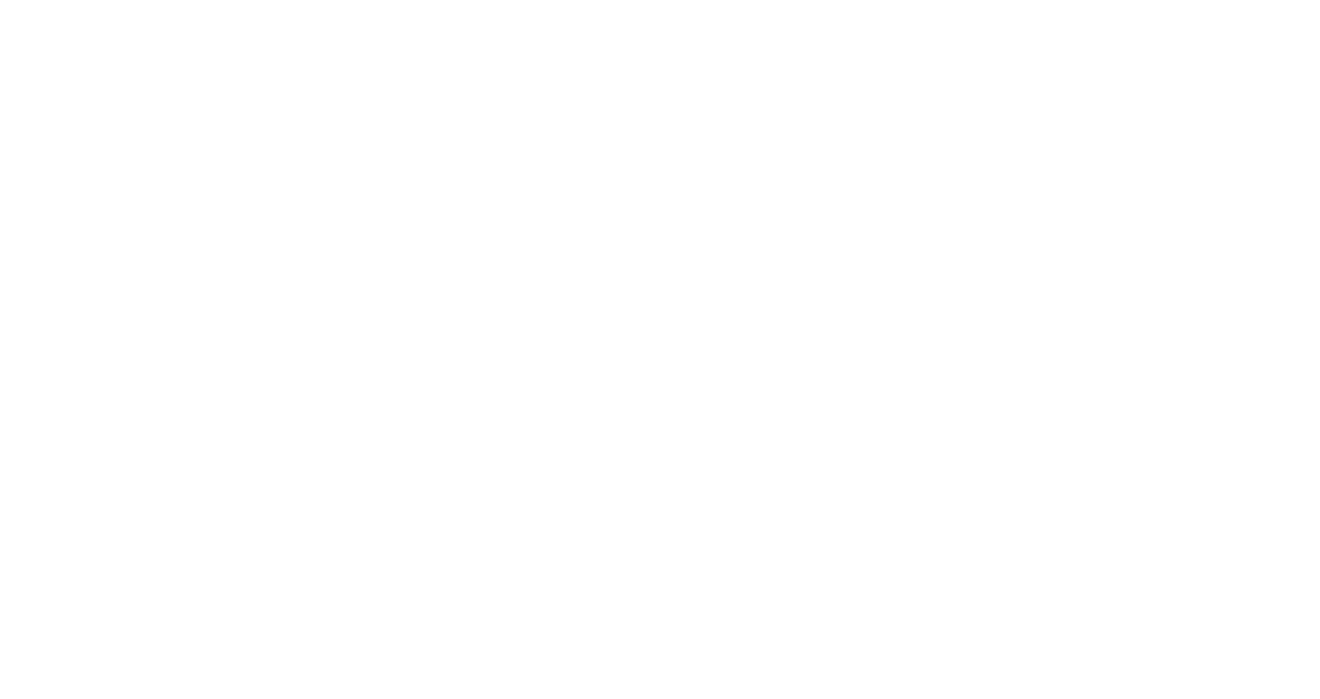
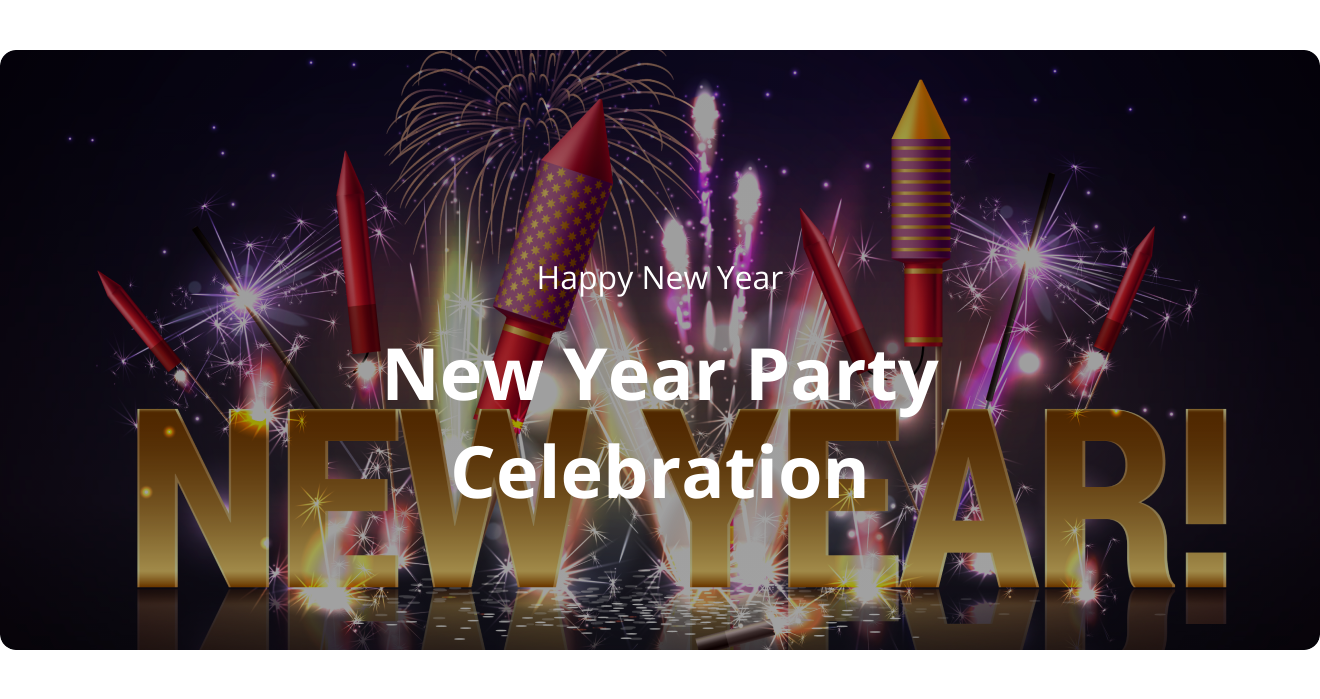
Before and after one commit to nafisfaiyaz-012/module5_task_newyearoffer, a plain HTML site: page index.html in a window 1280 px wide. Shown: the whole page, 1320 px wide, since content can reach past the window. Drawn offline with nearby package versions, Linux system fonts and the light colour scheme.

Commit message:
banner section added

```diff
--- a/index.html
+++ b/index.html
@@ -1,15 +1,28 @@
 <!DOCTYPE html>
 <html lang="en">
+
 <head>
     <meta charset="UTF-8">
     <meta name="viewport" content="width=device-width, initial-scale=1.0">
     <title>New Year Offer</title>
     <link rel="stylesheet" href="styles/newyear.css">
+
+    <link rel="preconnect" href="https://fonts.googleapis.com">
+<link rel="preconnect" href="https://fonts.gstatic.com" crossorigin>
+<link href="https://fonts.googleapis.com/css2?family=Inter:ital,opsz,wght@0,14..32,100..900;1,14..32,100..900&family=Open+Sans:ital,wght@0,300..800;1,300..800&display=swap" rel="stylesheet">
+
+<link rel="preconnect" href="https://fonts.googleapis.com">
+<link rel="preconnect" href="https://fonts.gstatic.com" crossorigin>
+<link href="https://fonts.googleapis.com/css2?family=Inter:ital,opsz,wght@0,14..32,100..900;1,14..32,100..900&family=Merriweather:ital,opsz,wght@0,18..144,300..900;1,18..144,300..900&family=Open+Sans:ital,wght@0,300..800;1,300..800&display=swap" rel="stylesheet">
 </head>
+
 <body>
     <!-- This is the header section -->
-    <header>
-
+    <header class="header">
+        <section class="banner-section">
+            <h3 class="happy text-align open-sans-inter-font">Happy New Year</h3>
+            <h2 class="new-year text-align open-sans-merriweather-font">New Year Party <br> Celebration</h2>
+        </section>
     </header>
     <!-- This is the main section -->
     <main>
@@ -20,4 +33,5 @@
 
     </footer>
 </body>
+
 </html>
--- a/styles/newyear.css
+++ b/styles/newyear.css
@@ -0,0 +1,63 @@
+/* Selecting font from google font */
+.open-sans-inter-font {
+  font-family: "Open Sans", sans-serif;
+  font-optical-sizing: auto;
+  font-style: normal;
+  font-variation-settings:
+    "wdth" 100;
+}
+
+.open-sans-merriweather-font {
+  font-family: "Open Sans", sans-serif;
+  font-optical-sizing: auto;
+  font-style: normal;
+  font-variation-settings:
+    "wdth" 100;
+}
+
+/* universal section */
+*{
+    margin: 0;
+}
+
+/* Header Section */
+.header{
+
+}
+
+/* banner section */
+.banner-section{
+    /* This makes the whole section blur */
+    /* background-image: url('../images/Banner\ Image.png');
+    filter: brightness(60%) contrast(110%); */
+    /* background: linear-gradient(rgba(0, 0, 0, 0.5), rgba(0, 0, 0, 0.5)), */
+    background: linear-gradient(rgba(0, 0, 0, 0.39),rgba(0, 0, 0, 0.37)),
+              url('../images/Banner\ Image.png');
+    background-repeat: no-repeat;
+    color: white;
+    height: 600px;
+    width: 1320px;
+    margin: 50px auto;
+    border: 2px solid none;
+    border-radius: 16px;
+}
+
+.happy{
+    font-size: 32px;
+    font-weight: 400;
+    padding: 205px 530px 0 530px;
+}
+
+.new-year{
+    font-size: 72px;
+    font-weight: bolder;
+    color: #FFFFFF;
+    padding: 25px 344px 177px 344px;
+    /* padding-bottom: 177px; */
+}
+
+/* Shared style */
+
+.text-align{
+    text-align: center;
+}
```
